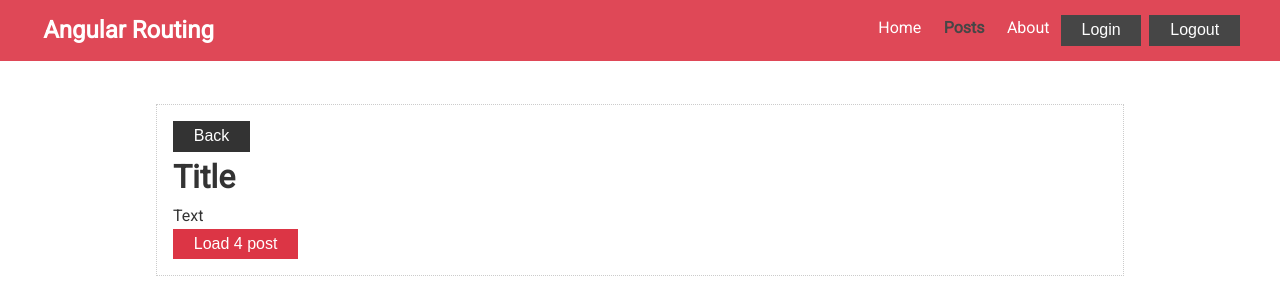
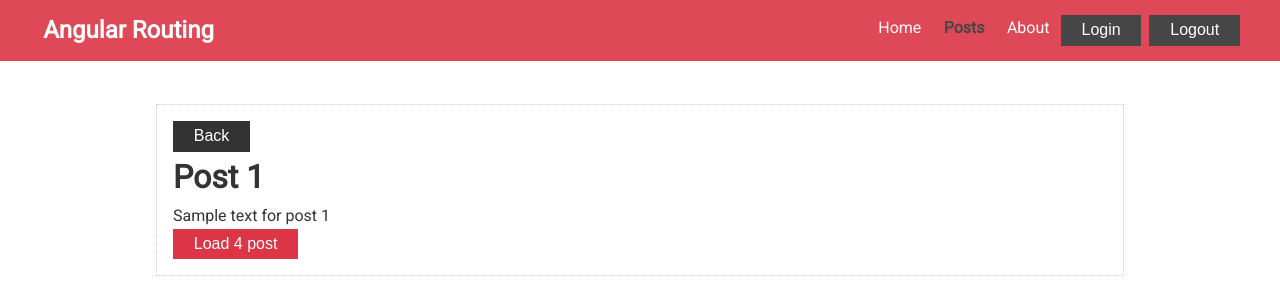
Before and after one commit to TkachukRR/26-angular-demo, an Angular app: page /posts/11 in a window 1280 px wide. Shown: the top 300 px of the page. Built offline with nearby package versions, Linux system fonts and the light colour scheme.

Commit message:
016 Added loading data by params

```diff
--- a/src/app/post/post.component.html
+++ b/src/app/post/post.component.html
@@ -1,9 +1,9 @@
 <div>
   <button class="btn">Back</button>
 
-  <h1>Title</h1>
+  <h1>{{post.title}}</h1>
 
-  <p>Text</p>
+  <p>{{post.text}}</p>
 
   <button class="btn btn-danger">Load 4 post</button>
 </div>
--- a/src/app/post/post.component.ts
+++ b/src/app/post/post.component.ts
@@ -1,10 +1,24 @@
-import {Component} from '@angular/core'
+import {Component, OnInit} from '@angular/core'
+import {ActivatedRoute} from "@angular/router";
+import {Post, PostsService} from "../posts.service";
 
 @Component({
   selector: 'app-post',
   templateUrl: './post.component.html',
   styleUrls: ['./post.component.scss']
 })
-export class PostComponent {
+export class PostComponent implements OnInit{
+  post: Post
+  constructor(
+    private route: ActivatedRoute,
+    private postService: PostsService) {
+  }
 
+  ngOnInit(): void {
+    this.route.params.subscribe((params)=> {
+      console.log(params)
+      // @ts-ignore
+      this.post = this.postService.getById(+params?.['id'])
+    })
+  }
 }
```
